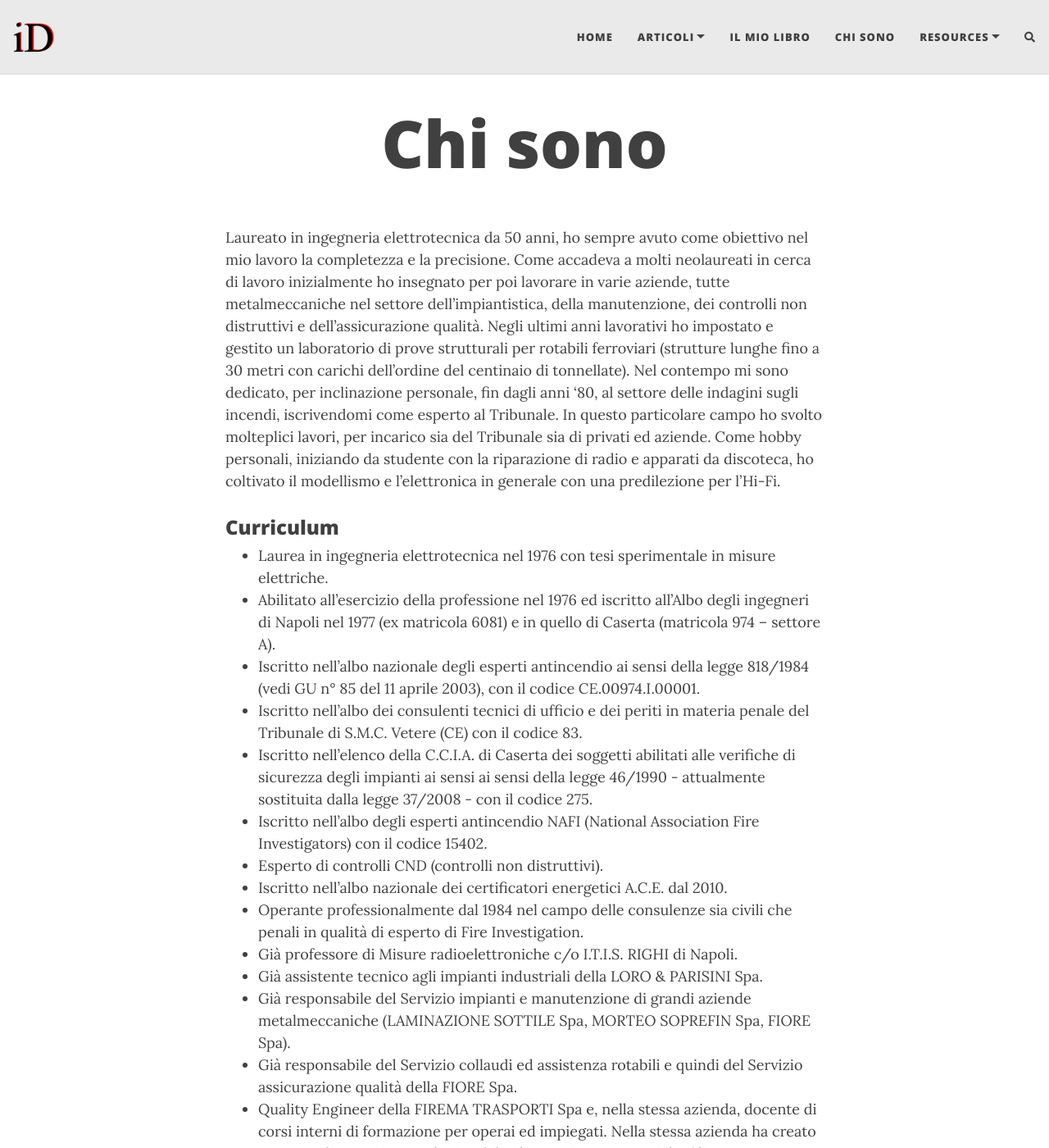
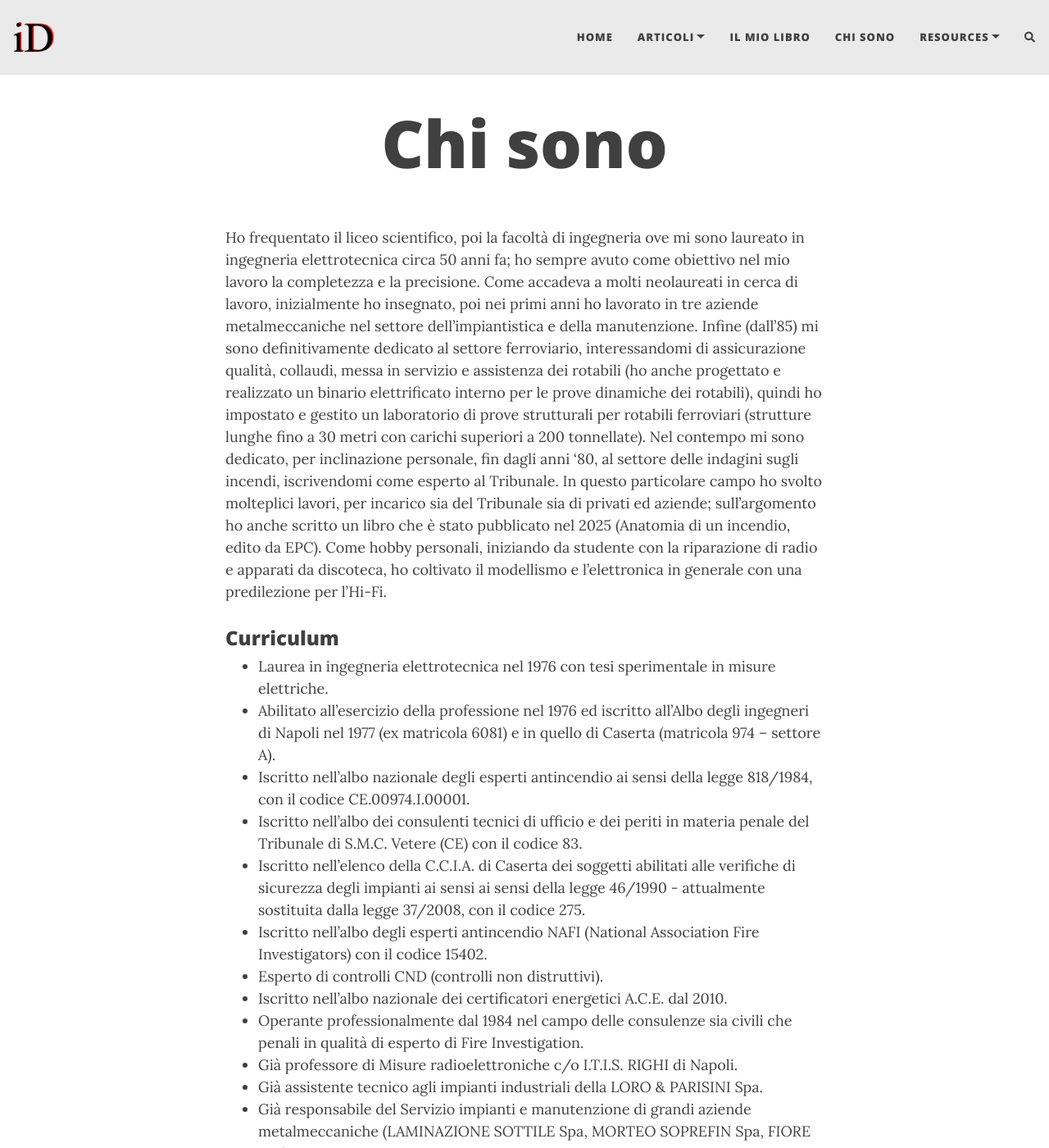
Before and after one commit to rosariodietze/sitotest, a Jekyll site: the page built from aboutme.md, in a window 1280 px wide and 1400 px high. Shown: the whole window at 82% size. Built offline with Jekyll 4.4.1, drawn with Linux system fonts in a browser that asks for light colours; nearby versions of some CDN libraries; comment, search, counter and statistics services are not loaded; some of the changed text lies outside the part shown.

Commit message:
Update aboutme.md

```diff
--- a/aboutme.md
+++ b/aboutme.md
@@ -3,20 +3,20 @@ layout: page
 title: Chi sono
 ---
 
-Laureato in ingegneria elettrotecnica da 50 anni, ho sempre avuto come obiettivo nel mio lavoro la completezza e la precisione.
-Come accadeva a molti neolaureati in cerca di lavoro inizialmente ho insegnato per poi lavorare in varie aziende, tutte metalmeccaniche nel settore dell’impiantistica, della manutenzione, dei controlli non distruttivi e dell’assicurazione qualità.
-Negli ultimi anni lavorativi ho impostato e gestito un laboratorio di prove strutturali per rotabili ferroviari (strutture lunghe fino a 30 metri con carichi dell’ordine del centinaio di tonnellate).
+Ho frequentato il liceo scientifico, poi la facoltà di ingegneria ove mi sono laureato in ingegneria elettrotecnica circa 50 anni fa; ho sempre avuto come obiettivo nel mio lavoro la completezza e la precisione.
+Come accadeva a molti neolaureati in cerca di lavoro, inizialmente ho insegnato, poi nei primi anni ho lavorato in tre aziende metalmeccaniche nel settore dell’impiantistica e della manutenzione.
+Infine (dall’85) mi sono definitivamente dedicato al settore ferroviario, interessandomi di assicurazione qualità, collaudi, messa in servizio e assistenza dei rotabili (ho anche progettato e realizzato un binario elettrificato interno per le prove dinamiche dei rotabili), quindi ho impostato e gestito un laboratorio di prove strutturali per rotabili ferroviari (strutture lunghe fino a 30 metri con carichi superiori a 200 tonnellate).
 Nel contempo mi sono dedicato, per inclinazione personale, fin dagli anni ‘80, al settore delle indagini sugli incendi, iscrivendomi come esperto al Tribunale.
-In questo particolare campo ho svolto molteplici lavori, per incarico sia del Tribunale sia di privati ed aziende.
+In questo particolare campo ho svolto molteplici lavori, per incarico sia del Tribunale sia di privati ed aziende; sull’argomento ho anche scritto un libro che è stato pubblicato nel 2025 (Anatomia di un incendio, edito da EPC).
 Come hobby personali, iniziando da studente con la riparazione di radio e apparati da discoteca, ho coltivato il modellismo e l’elettronica in generale con una predilezione per l’Hi-Fi.
 
 ### Curriculum
 
 - Laurea in ingegneria elettrotecnica nel 1976 con tesi sperimentale in misure elettriche.
 - Abilitato all’esercizio della professione nel 1976 ed iscritto all’Albo degli ingegneri di Napoli nel 1977 (ex matricola 6081) e in quello di Caserta (matricola 974 – settore A).
-- Iscritto nell’albo nazionale degli esperti antincendio ai sensi della legge 818/1984 (vedi GU n° 85 del 11 aprile 2003), con il codice CE.00974.I.00001.
+- Iscritto nell’albo nazionale degli esperti antincendio ai sensi della legge 818/1984, con il codice CE.00974.I.00001.
 - Iscritto nell’albo dei consulenti tecnici di ufficio e dei periti in materia penale del Tribunale di S.M.C. Vetere (CE) con il codice 83.
-- Iscritto nell’elenco della C.C.I.A. di Caserta dei soggetti abilitati alle verifiche di sicurezza degli impianti ai sensi ai sensi della legge 46/1990 - attualmente sostituita dalla legge 37/2008 - con il codice 275.
+- Iscritto nell’elenco della C.C.I.A. di Caserta dei soggetti abilitati alle verifiche di sicurezza degli impianti ai sensi ai sensi della legge 46/1990 - attualmente sostituita dalla legge 37/2008, con il codice 275.
 - Iscritto nell’albo degli esperti antincendio NAFI (National Association Fire Investigators) con il codice 15402.
 - Esperto di controlli CND (controlli non distruttivi).
 - Iscritto nell’albo nazionale dei certificatori energetici A.C.E. dal 2010.
@@ -25,8 +25,10 @@ Come hobby personali, iniziando da studente con la riparazione di radio e appara
 - Già assistente tecnico agli impianti industriali della LORO & PARISINI Spa.
 - Già responsabile del Servizio impianti e manutenzione di grandi aziende metalmeccaniche (LAMINAZIONE SOTTILE Spa, MORTEO SOPREFIN Spa, FIORE Spa).
 - Già responsabile del Servizio collaudi ed assistenza rotabili e quindi del Servizio assicurazione qualità della FIORE Spa.
-- Quality Engineer della FIREMA TRASPORTI Spa e, nella stessa azienda, docente di corsi interni di formazione per operai ed impiegati. Nella stessa azienda ha creato e gestito il Servizio metrologia ed il Laboratorio prove statiche (di strutture ferroviarie)
+- Quality Engineer della FIREMA TRASPORTI Spa e, nella stessa azienda, docente di corsi interni di formazione per operai ed impiegati. Nella stessa azienda ha creato e gestito il Servizio metrologia ed il Laboratorio prove statiche (di strutture ferroviarie).
 - Dal 2004 al 2010 membro del “Comitato Tecnico” della società Wind Tunnel Kanal (Galleria del vento) di Vienna.
 - Attualmente in pensione : Collaboratore di enti (C.I.F.) ed associazioni (CESAF) per corsi di formazione nei campi della Sicurezza, Qualità e risparmio energetico.
+- Autore di vari articoli sulla rivista “La tecnica professionale” edita dal CIFI (Collegio Ingegneri Ferroviari Italiani) con argomento: gli incendi nel mondo ferroviario.
+- Autore del libro “Anatomia di un incendio”, edito nel 2025 da EPC (Edizioni Programma Costruzioni).
 
 Potete contattarmi tramite mail all'indirizzo: [rosario@dietze.it](mailto:rosario@dietze.it)
```
